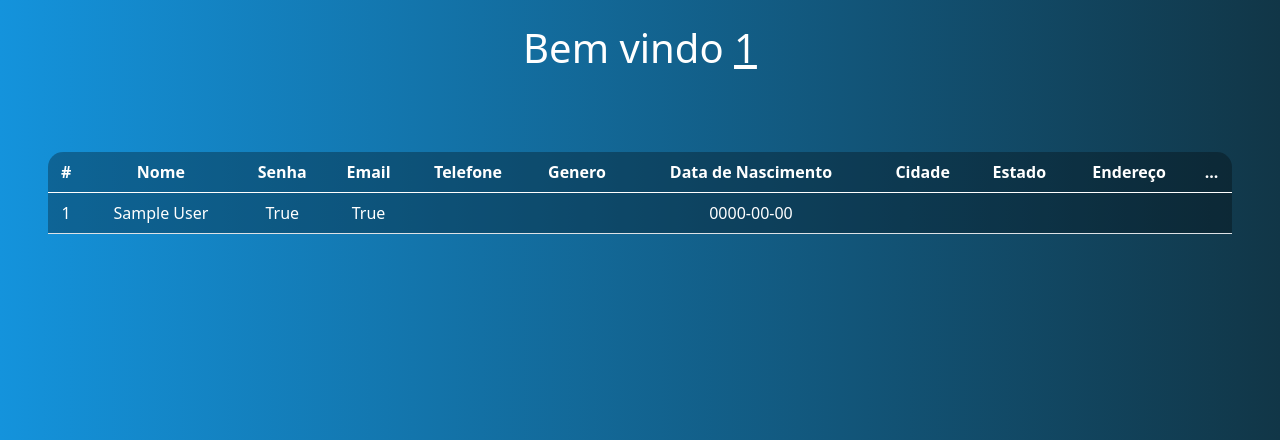
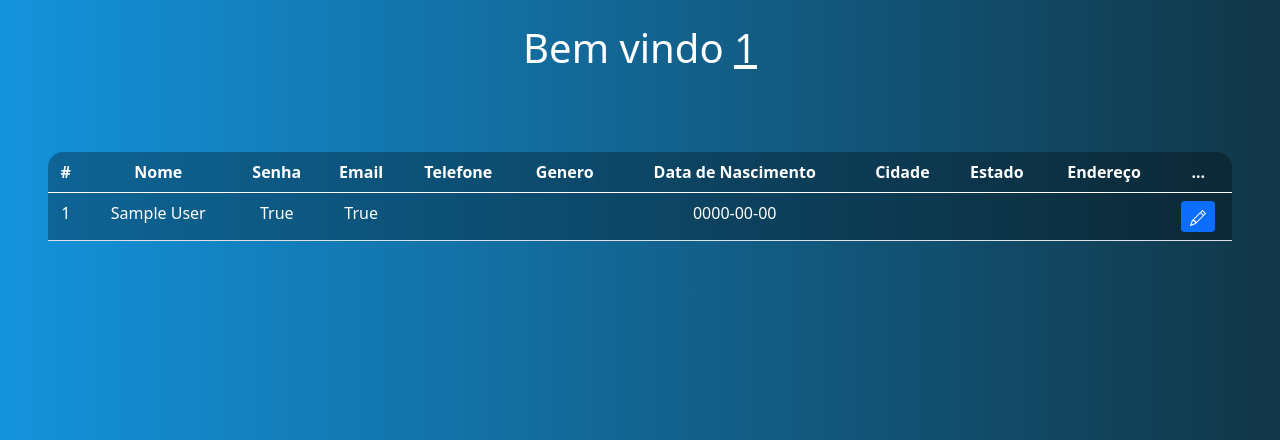
Before and after one commit to omartins-zs/formulario_database_php, a PHP site: page /sistema.php in a window 1280 px wide. Shown: the part 56-496 px from the top of the page. Run offline with PHP 8.4, Linux system fonts and the light colour scheme; the visitor is signed in with stand-in values (Sample User, id 1).

Commit message:
Add Button e Passando ID no Button de Editar

```diff
--- a/sistema.php
+++ b/sistema.php
@@ -94,7 +94,11 @@ $result = $conexao->query($sql);
                     echo "<td>" . $user_data['estado'] . "</td>";
                     echo "<td>" . $user_data['endereco'] . "</td>";
                     echo "<td>
-
+                        <a class='btn btn-sm btn-primary' href='edit.php?id=$user_data[id]' title='Editar'>
+                            <svg xmlns='http://www.w3.org/2000/svg' width='16' height='16' fill='currentColor' class='bi bi-pencil' viewBox='0 0 16 16'>
+                                <path d='M12.146.146a.5.5 0 0 1 .708 0l3 3a.5.5 0 0 1 0 .708l-10 10a.5.5 0 0 1-.168.11l-5 2a.5.5 0 0 1-.65-.65l2-5a.5.5 0 0 1 .11-.168l10-10zM11.207 2.5 13.5 4.793 14.793 3.5 12.5 1.207 11.207 2.5zm1.586 3L10.5 3.207 4 9.707V10h.5a.5.5 0 0 1 .5.5v.5h.5a.5.5 0 0 1 .5.5v.5h.293l6.5-6.5zm-9.761 5.175-.106.106-1.528 3.821 3.821-1.528.106-.106A.5.5 0 0 1 5 12.5V12h-.5a.5.5 0 0 1-.5-.5V11h-.5a.5.5 0 0 1-.468-.325z'/>
+                            </svg>
+                            </a>
                             </td>";
                     echo "</tr>";
                 }
```
